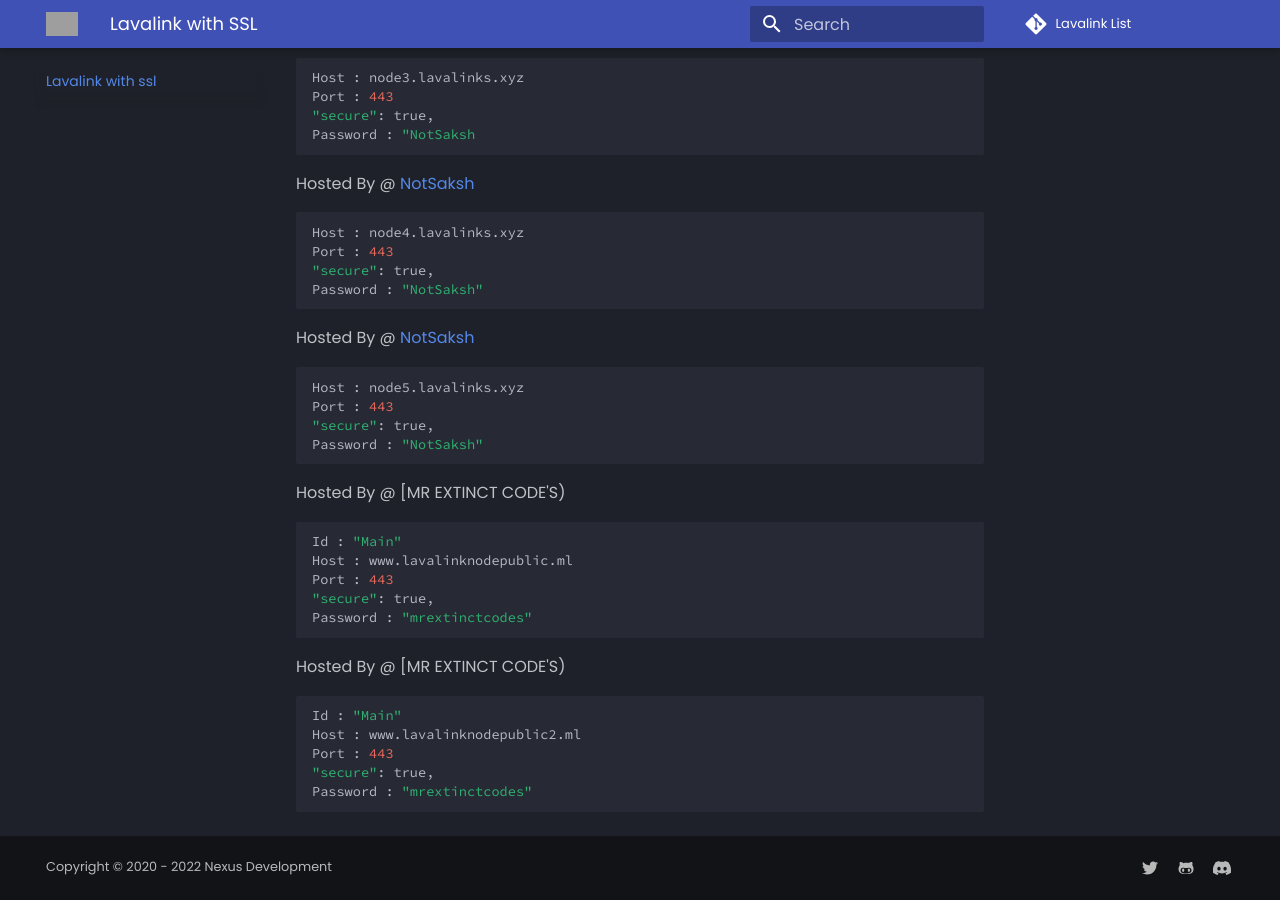
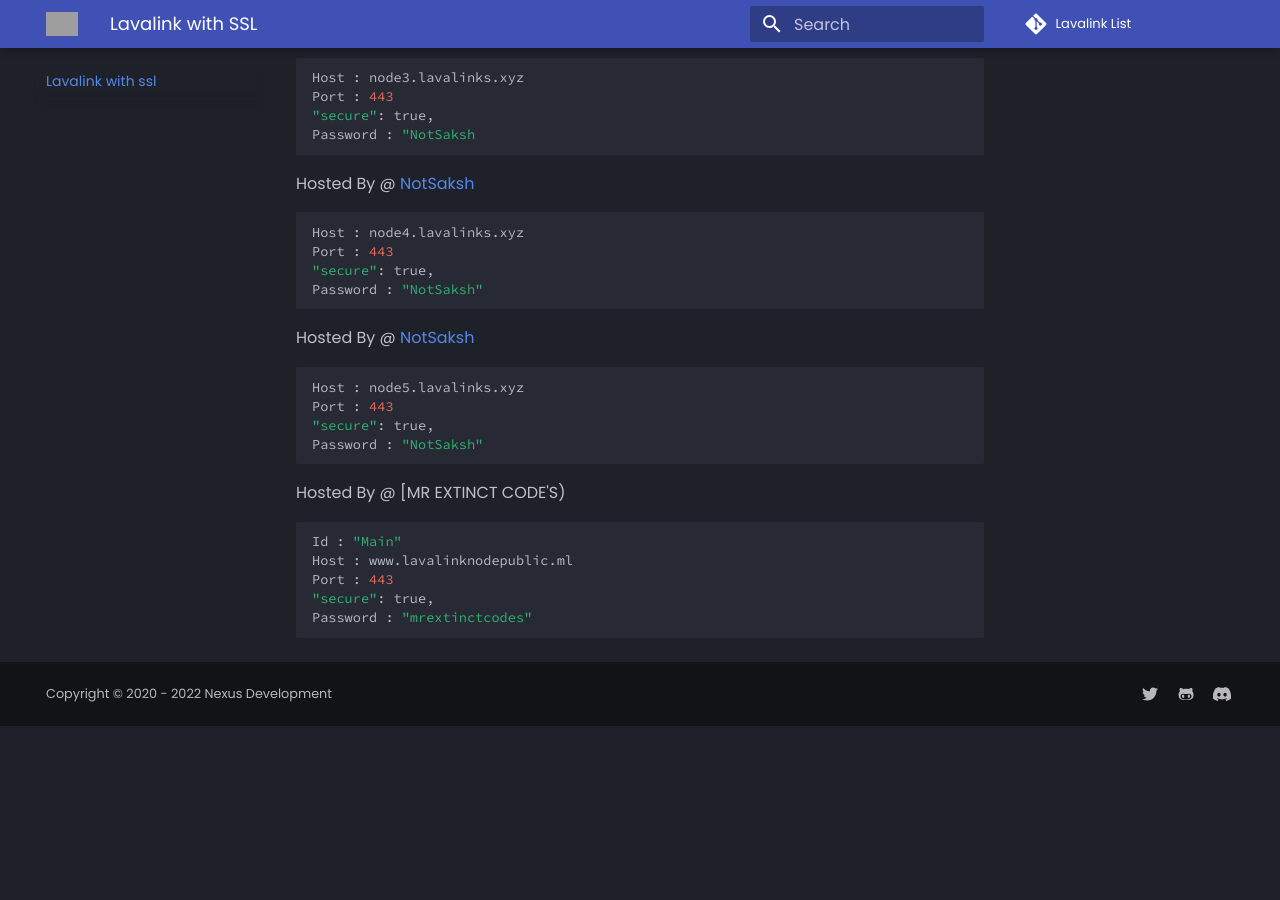
Before and after one commit to SakshL/Lavalinks, an MkDocs documentation site: the page built from docs/SSL/lavalink-with-ssl.md, in a window 1280 px wide and 900 px high, scrolled down 521 px. Built offline with MkDocs 1.6.1 and Material for MkDocs 9.7.7, drawn with Linux system fonts in a browser that asks for light colours; comment, search, counter and statistics services are not loaded; after the commit the page ends 1247 px from its top, so only the background shows below that; grey boxes are pictures that could not be loaded.

Commit message:
Update lavalink-with-ssl.md

````diff
--- a/docs/SSL/lavalink-with-ssl.md
+++ b/docs/SSL/lavalink-with-ssl.md
@@ -49,11 +49,3 @@ Port : 443
 "secure": true,
 Password : "mrextinctcodes"
 ```
-Hosted By @ [MR EXTINCT CODE'S)
-```bash
-Id : "Main"
-Host : www.lavalinknodepublic2.ml
-Port : 443
-"secure": true,
-Password : "mrextinctcodes"
-```
````
